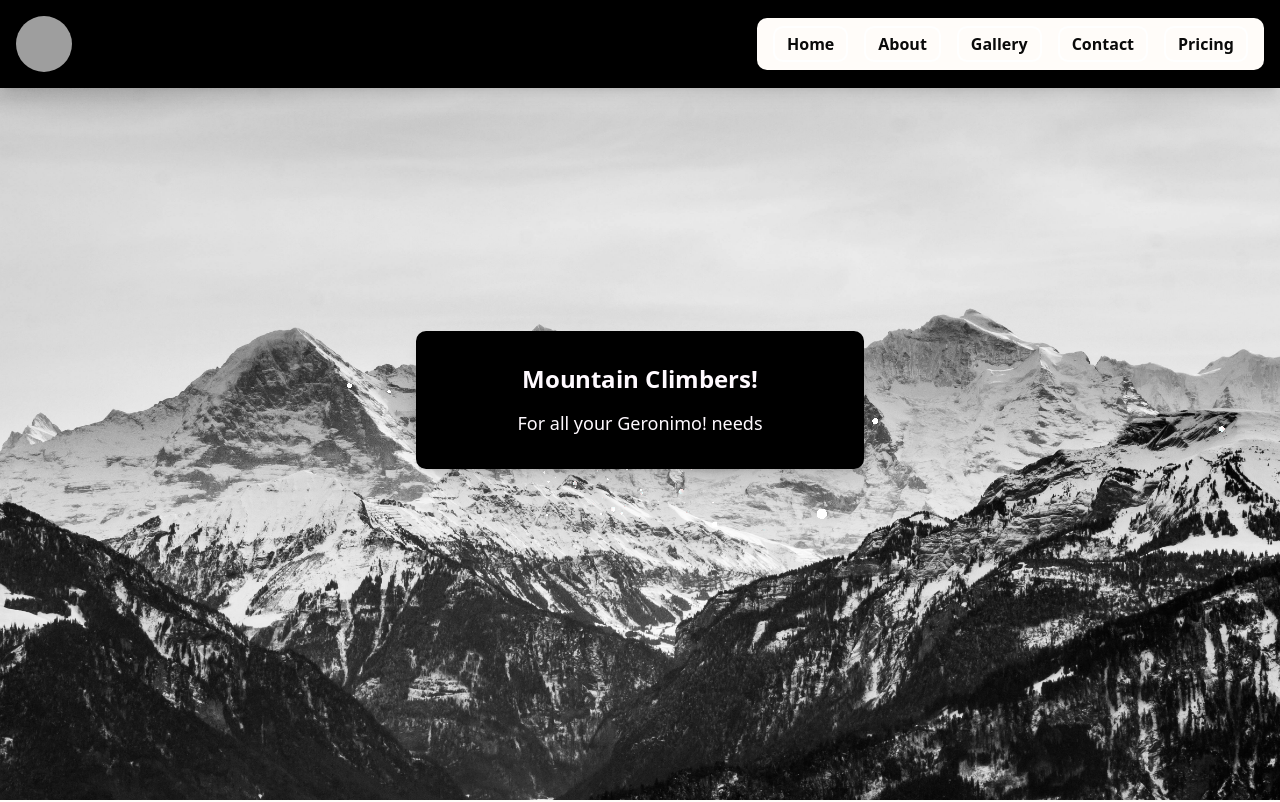
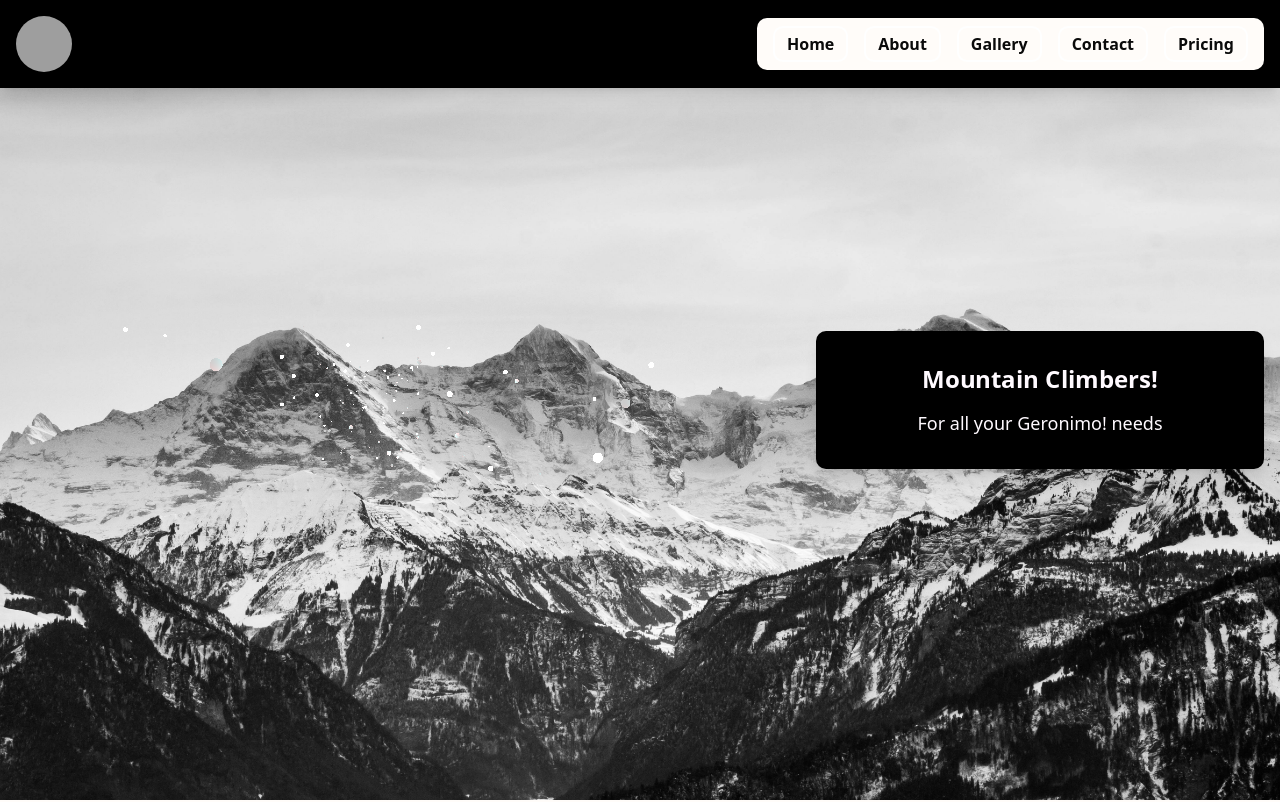
Before and after one commit to pvohra10/business-website, a React (Vite) app: page / in a window 1280 px wide. Shown: the top 802 px of the page. Built offline with nearby package versions, Linux system fonts and the light colour scheme; grey boxes are pictures that could not be loaded.

Commit message:
Update App.tsx

```diff
--- a/src/App.tsx
+++ b/src/App.tsx
@@ -31,7 +31,7 @@ function MainPage() {
       </header>
 
       {/* HERO SECTION */}
-      <section className="flex items-center justify-center min-h-screen pt-28 bg-[url('/src/assets/background2.jpg')] bg-cover bg-center bg-no-repeat px-4 relative">
+      <section className="relative min-h-screen bg-[url('/src/assets/background2.jpg')] bg-cover bg-center bg-no-repeat flex items-center justify-center px-4">
   <Particles
     particleColors={['#ffffff', '#ffffff']}
     particleCount={200}
@@ -42,7 +42,8 @@ function MainPage() {
     alphaParticles={false}
     disableRotation={false}
   />
-        <div className="fixed top-1/2 left-1/2 transform -translate-x-1/2 -translate-y-1/2 text-center p-4 sm:p-8 rounded-lg bg-black bg-opacity-60 text-[#FFFAFF] hover:scale-105 transition duration-200 shadow-lg w-full max-w-md z-40">
+
+  <div className="text-center p-4 sm:p-8 rounded-lg bg-black bg-opacity-60 text-[#FFFAFF] hover:scale-105 transition duration-200 shadow-lg w-full max-w-md z-10">
     <SplitText
       text="Mountain Climbers!"
       className="text-2xl font-bold text-center"
```
Lines whose indentation alone changed are shown as unchanged.
